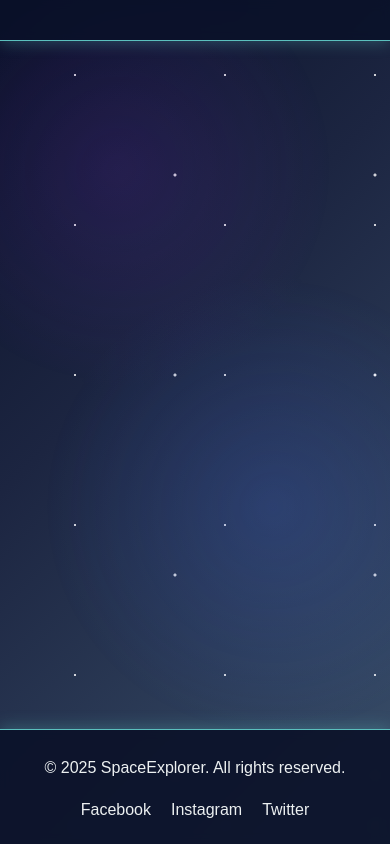
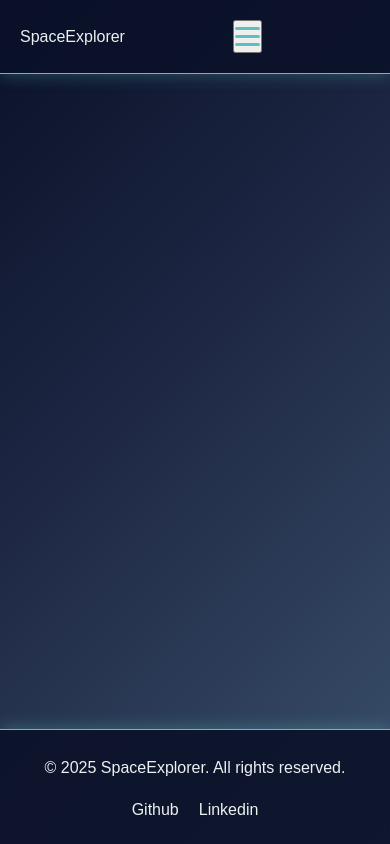
Before and after one commit to javierlla/Space-Explorer, a website with bundled scripts: page html/articles.html in a window 390 px wide. Built offline with nearby package versions, Linux system fonts and the light colour scheme; no server answers.

Commit message:
fixed some things in the css

```diff
--- a/css/style.css
+++ b/css/style.css
@@ -33,39 +33,6 @@ html {
   overflow-x: hidden;
 }
 
-/* Star field effect */
-html::before {
-  content: '';
-  position: fixed;
-  top: 0;
-  left: 0;
-  width: 100%;
-  height: 100%;
-  background-image:
-    radial-gradient(var(--star-color) 1px, transparent 1px),
-    radial-gradient(var(--star-color) 1px, transparent 2px);
-  background-size: 150px 150px, 200px 200px;
-  background-position: 0 0, 75px 75px;
-  pointer-events: none;
-  z-index: 0;
-}
-
-/* Nebula effect */
-html::after {
-  content: '';
-  position: fixed;
-  top: 0;
-  left: 0;
-  width: 100%;
-  height: 100%;
-  background:
-    radial-gradient(circle at 30% 20%, var(--nebula-color-1), transparent 30%),
-    radial-gradient(circle at 70% 60%, var(--nebula-color-2), transparent 40%);
-  pointer-events: none;
-  z-index: 0;
-  opacity: 0.7;
-}
-
 /* Make sure the body fills the entire viewport */
 body {
   height: 100%;
@@ -84,21 +51,19 @@ header {
   align-items: center;
   padding: 20px;
   background-color: rgba(10, 17, 40, 0.85);
-  backdrop-filter: blur(5px);
   border-bottom: 1px solid var(--space-bright-blue);
   box-shadow: 0 2px 15px rgba(91, 192, 190, 0.3);
   position: sticky;
   top: 0;
-  z-index: 100;
 }
 
-.logo {
+/* .logo {
   font-size: 28px;
   font-weight: bold;
   color: var(--space-white);
   text-shadow: 0 0 10px var(--space-glow), 0 0 20px var(--space-glow);
   letter-spacing: 1px;
-}
+} */
 
 /* Navigation */
 nav {
@@ -151,9 +116,8 @@ nav {
   color: var(--space-white);
 }
 
-.social-icons {
-  margin-top: 10px;
-}
+/* .social-icons {
+} */
 
 .social-icons a {
   color: var(--space-white);
@@ -317,6 +281,15 @@ footer .footer-links a:hover {
   color: var(--space-glow);
 }
 
+.bar {
+  width: 25px;
+  height: 3px;
+  background-color: var(--space-bright-blue);
+  margin: 5px 0;
+  border-radius: 3px;
+}
+
+
 /* Responsive Design */
 @media screen and (max-width: 768px) {
   .nav-links {
@@ -333,6 +306,12 @@ footer .footer-links a:hover {
     border: 1px solid var(--space-bright-blue);
     box-shadow: 0 10px 20px rgba(0, 0, 0, 0.3), 0 0 15px rgba(91, 192, 190, 0.4);
     z-index: 1000;
+  }
+
+  .nav-links.show {
+    display: flex;
+    position: relative;
+    z-index: 1001;
   }
 
   .nav-links li {
@@ -359,7 +338,7 @@ footer .footer-links a:hover {
 }
 
 /* Animations */
-@keyframes twinkle {
+/* @keyframes twinkle {
   0%, 100% { opacity: 0.5; }
   50% { opacity: 1; }
-}
+} */
--- a/javascript/articles.js
+++ b/javascript/articles.js
@@ -17,15 +17,28 @@ async function createArticles() {
     return articlesToClass;
 }
 
-function createMainArticles() {
+function createMainArticles(articleClasses) {
+    const articles = document.getElementById("articles");
 
+    for (let i = 0; i < articleClasses.length; i++)
+    {
+        articleClasses[i].print_everything();
+        const article = document.createElement('div');
+        const article_title = document.createElement('h3');
+        const authors = document.createElement('p');
+        article_title.textContent = articleClasses[i].title;
+        authors.textContent = articleClasses[i].authors;
+        article.appendChild(article_title);
+        article.appendChild(authors);
+        articles.appendChild(article);
+    }
 }
 
 async function main() {
     const articleClasses = await createArticles();
 
-    console.log(articleClasses);
-
     createMainArticles(articleClasses);
 
 }
+
+main();
--- a/javascript/clases/clases.js
+++ b/javascript/clases/clases.js
@@ -1,4 +1,4 @@
-export { Article, Event, Image, Launches, ImageOfTheDay, Rocket, RocketHtml }
+export { Article, Image, Launches, ImageOfTheDay, Rocket, RocketHtml }
 
 class Article {
     constructor(id, title, authors, url ,image_url, news_site, summary, published_at) {
@@ -23,10 +23,6 @@ class Article {
 }
 
 class Launches {
-
-}
-
-class Event {
 
 }
 
--- a/javascript/dom/footer.js
+++ b/javascript/dom/footer.js
@@ -1,12 +1,9 @@
-// footer.js
 
-// Asegúrate de que el DOM esté cargado antes de ejecutar el código
 document.addEventListener("DOMContentLoaded", function() {
-    // Función para crear el contenido del footer
+
     function createFooter() {
-        const footer = document.getElementById('footer'); // Obtén el elemento <footer> del HTML
+        const footer = document.getElementById('footer');
 
-        // Crear el texto de derechos de autor
         const p = document.createElement('p');
         p.textContent = '© 2025 SpaceExplorer. All rights reserved.';
 
@@ -14,9 +11,8 @@ document.addEventListener("DOMContentLoaded", function() {
         socialIconsDiv.classList.add('social-icons');
 
         const socialLinks = [
-            { name: 'Facebook', href: '#' },
-            { name: 'Instagram', href: '#' },
-            { name: 'Twitter', href: '#' }
+            { name: 'Github', href: 'https://github.com/Otxobot' },
+            { name: 'Linkedin', href: 'https://www.linkedin.com/in/aiert-basante-b2002431b/' }
         ];
 
         socialLinks.forEach(link => {
--- a/javascript/dom/header.js
+++ b/javascript/dom/header.js
@@ -2,6 +2,12 @@
 
 document.addEventListener("DOMContentLoaded", function() {
     document.getElementById("header").innerHTML = `
+    <div class="logo">SpaceExplorer</div>
+    <button class="menu-toggle" aria-label="Toggle navigation menu">
+        <div class="bar"></div>
+        <div class="bar"></div>
+        <div class="bar"></div>
+    </button>
     <nav>
         <ul class="nav-links">
             <li><a href="../html/index.html">Home</a></li>
@@ -12,18 +18,24 @@ document.addEventListener("DOMContentLoaded", function() {
     </nav>
 `;
 
-    function createHeader() {
-
-        const logo = document.createElement('div');
-        logo.classList.add('logo');
-        logo.textContent = 'SpaceExplorer';
-
-    }
-
-    function toggleMenu() {
+    const menuToggle = document.querySelector('.menu-toggle');
+    menuToggle.addEventListener("click", function() {
         const navLinks = document.querySelector('.nav-links');
         navLinks.classList.toggle('show');
-    }
+    })
 
-    createHeader();
+    // function createHeader() {
+
+    //     const logo = document.createElement('div');
+    //     logo.classList.add('logo');
+    //     logo.textContent = 'SpaceExplorer';
+
+    // }
+
+    // function toggleMenu() {
+    //     const navLinks = document.querySelector('.nav-links');
+    //     navLinks.classList.toggle('show');
+    // }
+
+    // createHeader();
 });
```
Also changed, not shown: javascript/images.js (+1 -11 lines), javascript/index.js (+3 -8 lines).
